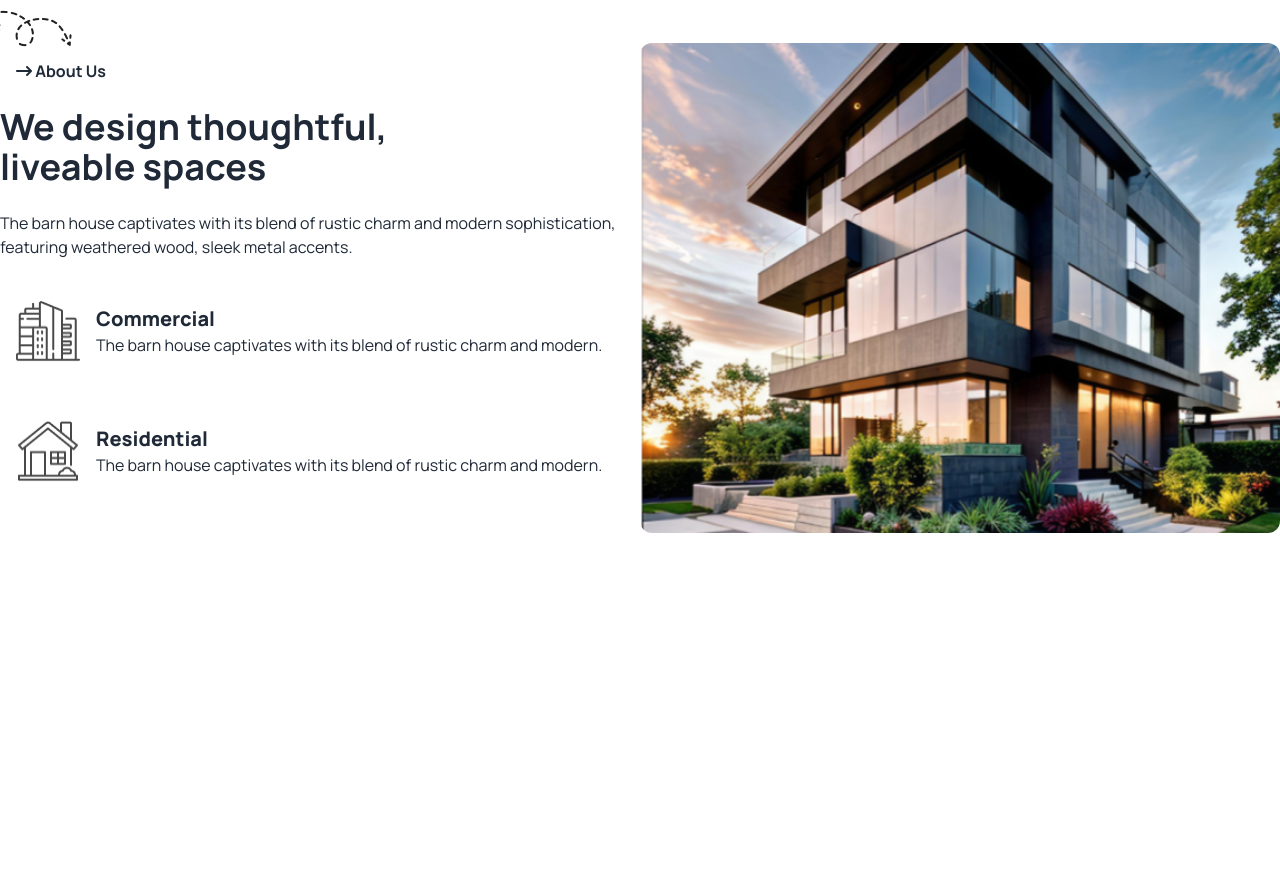
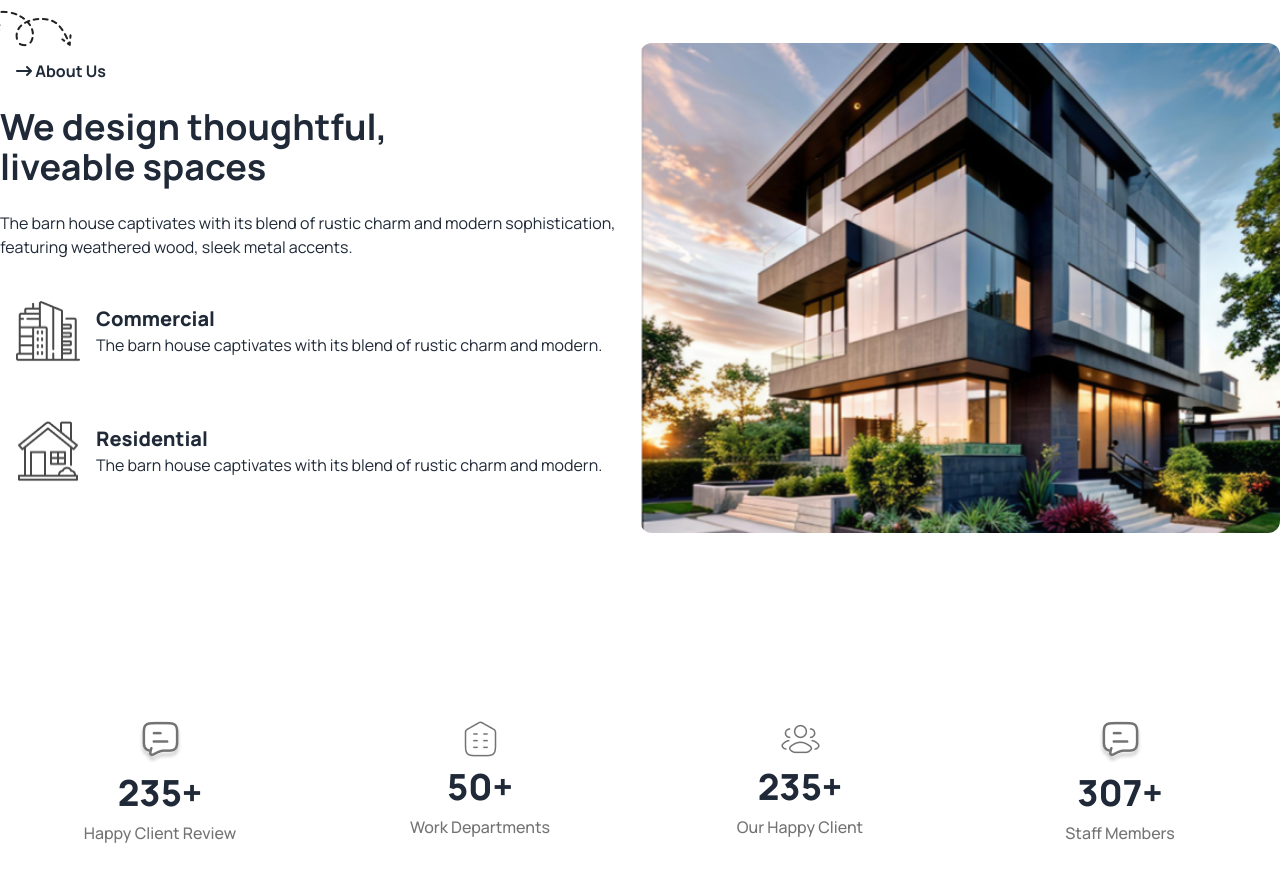
Before and after one commit to tanvirsiraj/reinterio, a plain HTML site: page index.html in a window 1280 px wide. Shown: the part 797-1678 px from the top of the page. Before the commit the page ends 1520 px from the top, so only its background shows below. Drawn offline with nearby package versions, Linux system fonts and the light colour scheme.

Commit message:
Stat Section added

```diff
--- a/index.html
+++ b/index.html
@@ -139,7 +139,7 @@
     </header>
     <main class="container mx-auto px-2 lg:px-0">
       <!-- liveable section  -->
-      <section class="lg:mt-0 lg:mb-[80px]">
+      <section class="lg:mt-0 lg:mb-[60px]">
         <div class="relative py-10">
           <div
             class="flex flex-col lg:flex-row justify-between lg:h-[560px] gap-y-4 lg:gap-y-0"
@@ -203,6 +203,49 @@
           </div>
         </div>
       </section>
+      <!-- stat section  -->
+      <section class="lg:mb-[60px]">
+        <div
+          class="grid grid-cols-1 md:grid-cols-2 lg:grid-cols-4 justify-center"
+        >
+          <div class="stat space-y-2 flex flex-col items-center">
+            <div class="">
+              <img src="./assets/s1.png" alt="" />
+            </div>
+            <div class="text-2xl lg:text-4xl font-extrabold">235+</div>
+            <div class="text-base font-medium stat-desc text-[#737373]">
+              Happy Client Review
+            </div>
+          </div>
+          <div class="stat space-y-2 flex flex-col items-center">
+            <div class="">
+              <img src="./assets/s2.png" alt="" />
+            </div>
+            <div class="text-2xl lg:text-4xl font-extrabold">50+</div>
+            <div class="text-base font-medium stat-desc text-[#737373]">
+              Work Departments
+            </div>
+          </div>
+          <div class="stat space-y-2 flex flex-col items-center">
+            <div class="">
+              <img src="./assets/s3.png" alt="" />
+            </div>
+            <div class="text-2xl lg:text-4xl font-extrabold">235+</div>
+            <div class="text-base font-medium stat-desc text-[#737373]">
+              Our Happy Client
+            </div>
+          </div>
+          <div class="stat space-y-2 flex flex-col items-center">
+            <div class="">
+              <img src="./assets/s1.png" alt="" />
+            </div>
+            <div class="text-2xl lg:text-4xl font-extrabold">307+</div>
+            <div class="text-base font-medium stat-desc text-[#737373]">
+              Staff Members
+            </div>
+          </div>
+        </div>
+      </section>
     </main>
   </body>
 </html>
```
Also changed, not shown: assets/budget-planning - Copy.png (added), assets/flow-chart - Copy.png (added), assets/img4 - Copy.png (added), assets/s1.png (added), assets/s2.png (added), assets/s3.png (added), assets/s4.png (added).
